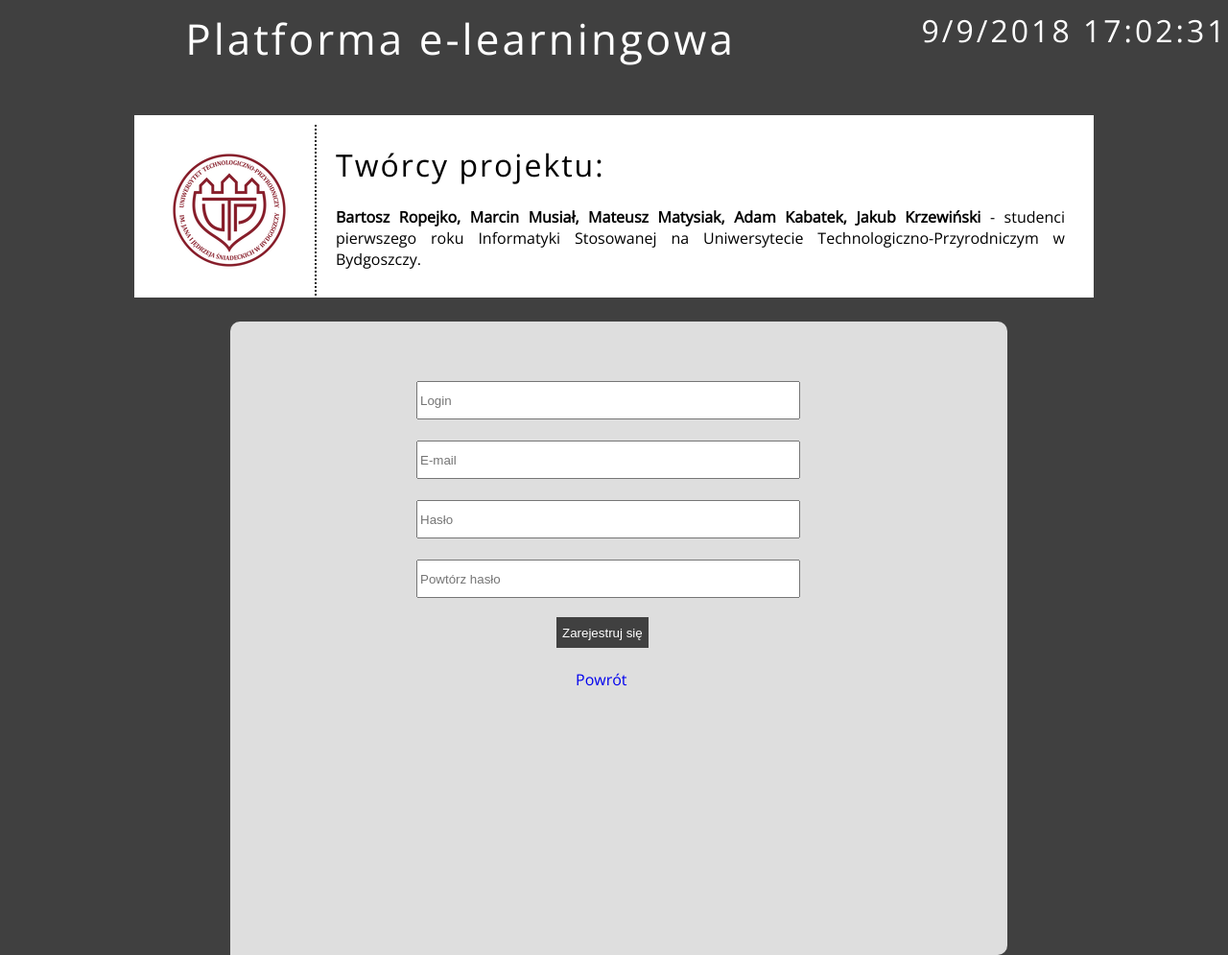
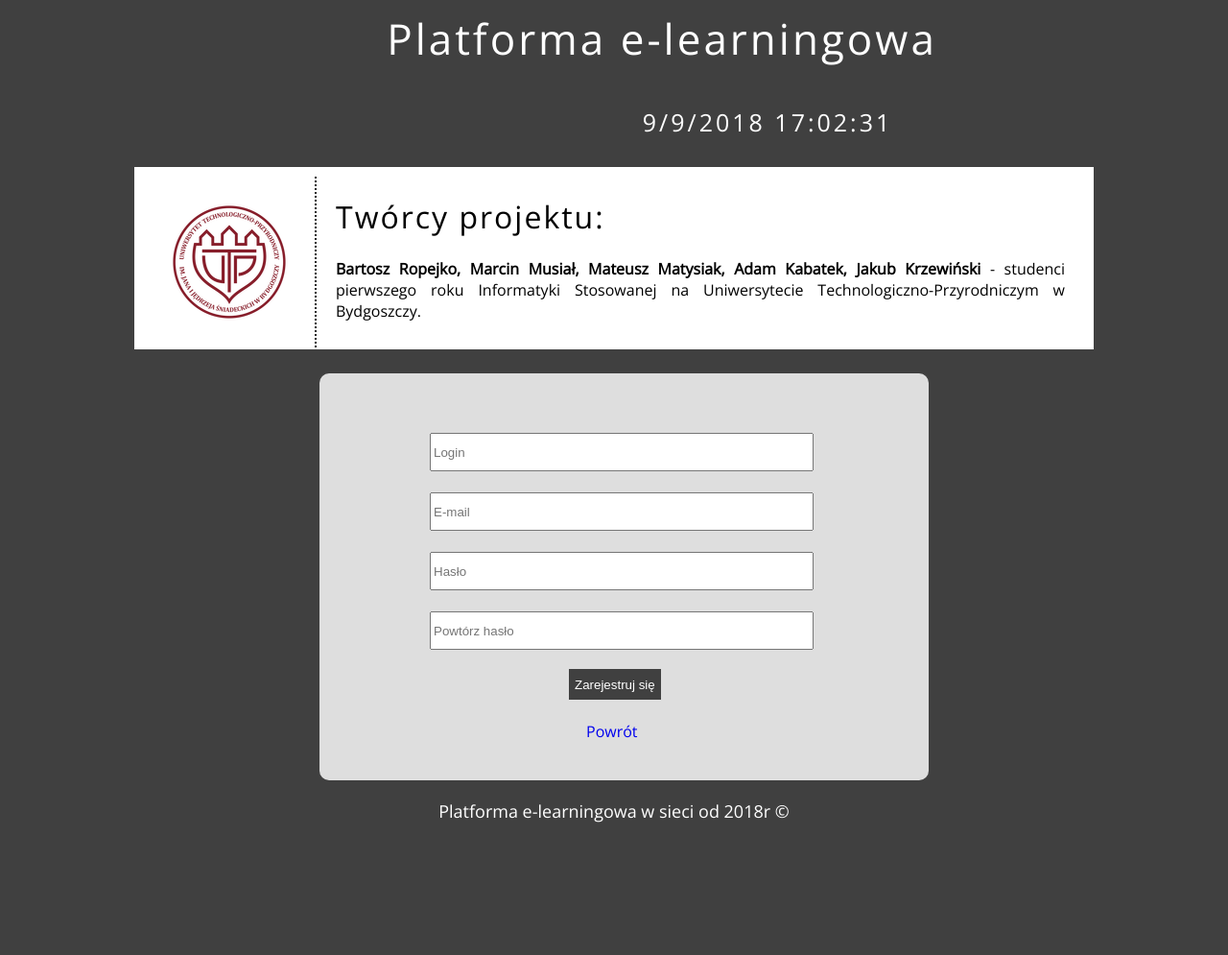
Before and after one commit to Barrop/Narzedzia-programistyczne-projekt, a PHP site: page /rejestracja.php in a window 1280 px wide. Shown: the whole page at 96% size. After the commit the page ends 857 px from the top, so only its background shows below. Run offline with PHP 8.4, Linux system fonts and the light colour scheme; some libraries are stand-ins or nearby versions.

Commit message:
Add files via upload

```diff
--- a/rejestracja.php
+++ b/rejestracja.php
@@ -147,14 +147,22 @@
 		color:red;
 		margin-top: 10px;
 		margin-bottom: 10px;
-		margin-left: 154px;
+		margin-left: 110px;
 	}
 	</style>
-
 </head>
 
 <body onload="timer();">
 	<div class="wrapper">
+		<style>
+			#timer{
+				font-size: 25px;
+				margin-left: 640px;
+			}
+			#logo{
+				margin-left: 210px;
+			}
+		</style>
 		<div id="logo">
 			Platforma e-learningowa
 		</div>
@@ -178,17 +186,19 @@
 					<div id="content" >
 						<style>
 							#content {
-								margin-left: 100px;
+								margin-left: 193px;
 								margin-right: 100px;
 								border-top-right-radius: 10px;
-								border-bottom-right-radius: 10px;
+								border-bottom-left-radius: 10px;
 								border-top-left-radius: 10px;
 								border-bottom-right-radius: 10px;
+								min-height: 230px;
+								width: 555px;
 							}
 						</style>
 						<style>
 							input{
-								margin-left: 154px;
+								margin-left: 75px;
 								height: 40px;
 								width: 400px;
 							}
@@ -229,7 +239,7 @@
 						<br/> <input type="password" name="haslo2" placeholder="Powtórz hasło" /> <br />
 						<style>
 							.g-recaptcha{
-								margin-left: 202px;
+								margin-left: 125px;
 								margin-top: 20px;
 								width: 300px;
 							}
@@ -250,12 +260,11 @@
 								display: block;
 								height: 32px;
 								border: none;
-								margin-left: 300px;
+								margin-left: 220px;
 								margin-top: 20px;
 								background-color: #404040;
 								color: #fff;
 								font-family: arial;
-
 							}
 							button:hover{
 								cursor: pointer;
@@ -267,7 +276,7 @@
 						<br/>
 						<style>
 							a{
-								margin-left: 320px;
+								margin-left: 238px;
 								text-decoration: none;
 							}
 						</style>
@@ -275,6 +284,9 @@
 					</div>
 				</form>
 			</div>
+			<div id="footer">
+				Platforma e-learningowa w sieci od 2018r &copy
+			</div>
 	</div>
 		<script src="scriptjquery-1.11.3.min.js" ></script>
 		<script src="script/home.js"></script>
```
Also changed, not shown: witamy.php (+11 -1 lines).
